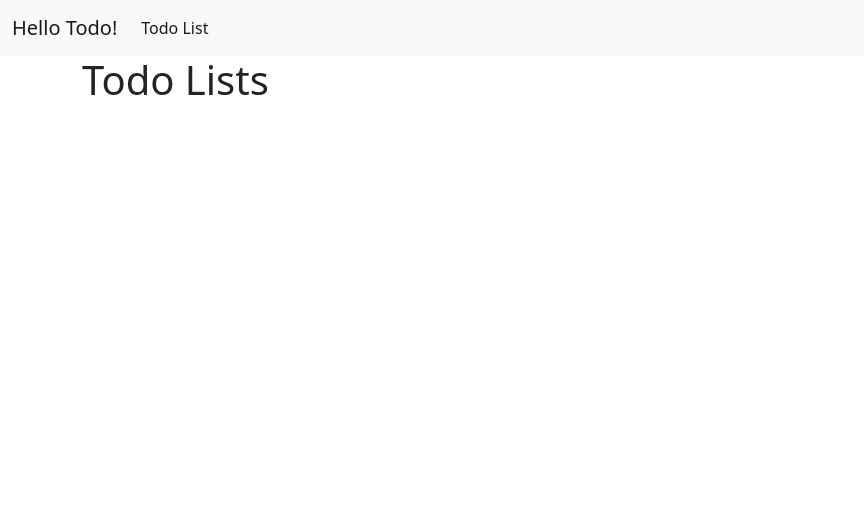
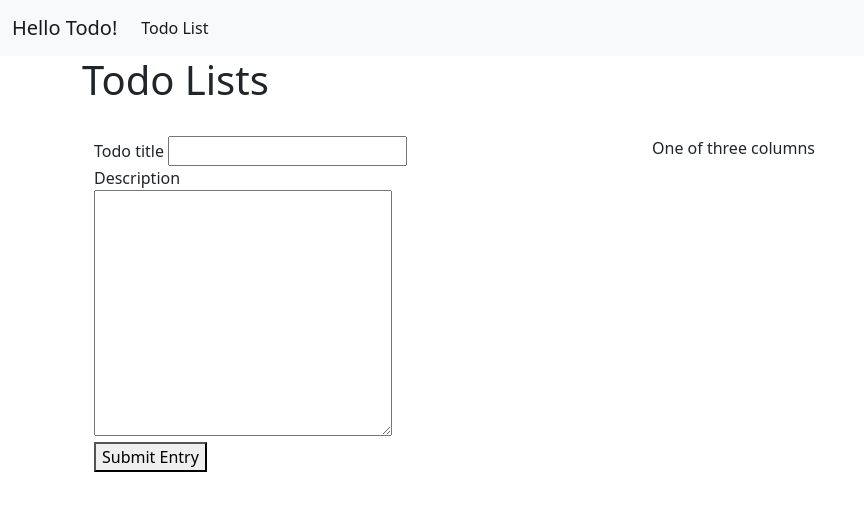
Before and after one commit to Gorengwendy/flask_todo, a Flask app: page /todo in a window 1280 px wide. Shown: the top 511 px of the page, without its empty margins (0-864 px from the left). Run offline with Flask 2, Linux system fonts and the light colour scheme; data that the repository does not hold is empty.

Commit message:
Add Database models

```diff
--- a/app.py
+++ b/app.py
@@ -3,9 +3,9 @@ from flask_sqlalchemy import SQLAlchemy
 
 app = Flask(__name__)
 app.config["SQLALCHEMY_DATABASE_URI"] = "sqlite:///db.sqlite"
-app.config["SQLALCHEMY_TRACK_MODIFICATIONS"] = True
+app.config["SQLALCHEMY_TRACK_MODIFICATIONS"] = False
 
-db = SQLAlchemy()
+db = SQLAlchemy(app)
 
 
 @app.route("/")
@@ -15,8 +15,21 @@ def hello():
 
 @app.route("/todo")
 def todo():
+    todo_list = Todo.query.all()
+    print(todo_list)
     return render_template("todo.html")
 
 
+class Todo(db.Model):
+    id = db.Column(db.Integer, primary_key=True)
+    title = db.Column(db.String(40))
+    description = db.Column(db.String(100))
+    complete = db.Column(db.Boolean, default=False)
+
+
 if __name__ == "__main__":
+    # db.create_all()
+    # new_todo = Todo(title="Todo 2", description="hello world", complete=True)
+    # db.session.add(new_todo)
+    # db.session.commit()
     app.run(debug=True)
--- a/templates/todo.html
+++ b/templates/todo.html
@@ -1,5 +1,25 @@
-{% extends "base.html" %}
+{% extends "base.html" %} {% block content %}
+<h1>Todo Lists</h1>
+<br>
 
-{% block content %}
-<h1>Todo Lists</h1>
+<div class="container">
+    <div class="row align-items-start">
+        <div class="col">
+            <form action="">
+                <label for="title">Todo title</label>
+                <input type="text" name="title" id=""/>
+                <br />
+                <div>
+                    <label for="description">Description</label>
+                    <br />
+                    <textarea name="description" id="" cols="30" rows="10"></textarea>
+                    <br />
+                </div>
+                <button type="submit">Submit Entry</button>
+            </form>
+        </div>
+        <div class="col">One of three columns</div>
+    </div>
+</div>
+
 {% endblock content %}
```
Also changed, not shown: 1 other file.
